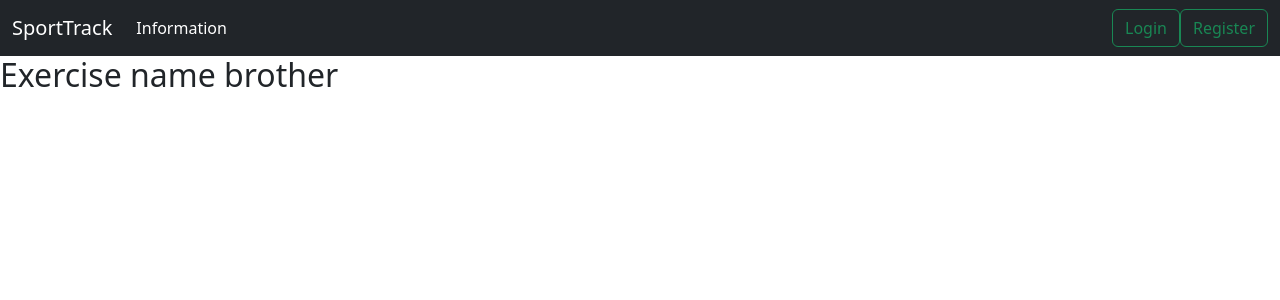
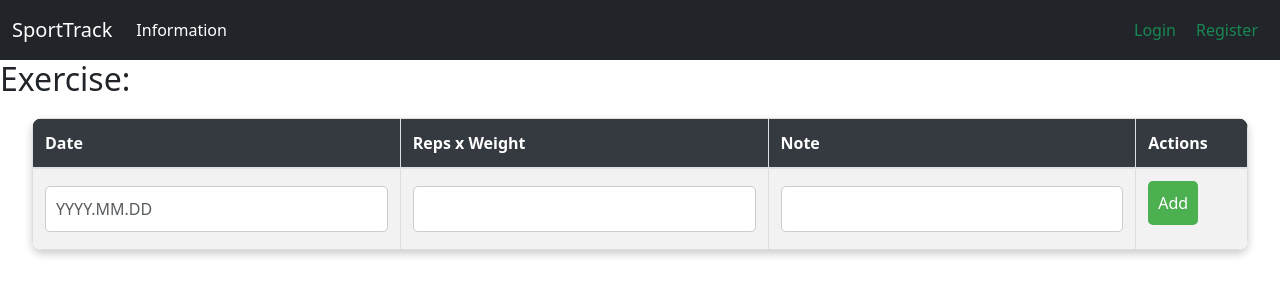
Before and after one commit to mamarek123/SportTrackBetaReactFronEnd, a React (Create React App) app: page /exercise in a window 1280 px wide. Shown: the top 300 px of the page. Built offline with nearby package versions, Linux system fonts and the light colour scheme.

Commit message:
We have working Exercise page and beutifull too

```diff
--- /dev/null
+++ b/src/pages/Exercise.css
@@ -0,0 +1,53 @@
+.table {
+    width: 95%;
+    margin: 20px auto; /* Centruje tabelę i dodaje odstęp od góry i dołu */
+    box-shadow: 0 4px 8px rgba(0, 0, 0, 0.2); /* Dodaje subtelny cień */
+    border-collapse: collapse; /* Usuwa domyślne odstępy między komórkami */
+    border-radius: 10px; /* Zaokrąglone rogi tabeli */
+    overflow: hidden; /* Zapobiega wyświetlaniu się zawartości poza zaokrąglonymi rogami */
+}
+
+.table th, .table td {
+    text-align: left;
+    padding: 12px; /* Dodaje odstępy wewnątrz komórek */
+}
+
+.table thead {
+    background-color: #f2f2f2; /* Jasnoszary kolor tła dla nagłówków */
+}
+
+.table tbody tr:nth-child(odd) {
+    background-color: #ffffff; /* Biały kolor tła dla nieparzystych wierszy */
+}
+
+.table tbody tr:nth-child(even) {
+    background-color: #f9f9f9; /* Bardziej jasnoszary kolor tła dla parzystych wierszy */
+}
+
+.table tbody tr:hover {
+    background-color: #ddd; /* Kolor tła podczas najechania myszką */
+}
+
+.btn {
+    border: none;
+    border-radius: 5px; /* Zaokrąglone krawędzie dla przycisków */
+    padding: 10px;
+    cursor: pointer; /* Kursor wskazujący, że przycisk jest klikalny */
+}
+
+.btn-success {
+    background-color: #4CAF50; /* Zielony kolor tła */
+    color: white; /* Biały tekst */
+}
+
+.btn-danger {
+    background-color: #f44336; /* Czerwony kolor tła */
+    color: white; /* Biały tekst */
+}
+
+.form-control {
+    padding: 10px;
+    margin: 5px 0;
+    border: 1px solid #ccc;
+    border-radius: 5px; /* Zaokrąglone krawędzie dla pól formularza */
+}
--- a/src/pages/Exercise.js
+++ b/src/pages/Exercise.js
@@ -1,10 +1,163 @@
-// components/Calendar.js
-import React from 'react';
+import React, { useState, useEffect } from 'react';
+import { Link, useLocation } from "react-router-dom";
+import axios from 'axios'; // Ensure you have axios installed
+import "./Exercise.css"; // Make sure to create a corresponding CSS file
+
 
 export default function Exercise() {
+
+    const [newTraining, setNewTraining] = useState({date: '', repsAndWeights: '', note: ''});
+
+    const isValidDate = (dateString) => {
+        const regEx = /^\d{4}\.\d{2}\.\d{2}$/;
+        if (!dateString.match(regEx)) return false; // Invalid format
+        const [year, month, day] = dateString.split('.').map(num => parseInt(num, 10));
+        const date = new Date(year, month - 1, day);
+        return date.getFullYear() === year && date.getMonth() + 1 === month && date.getDate() === day;
+    };
+
+
+
+    const location = useLocation();
+    const searchParams = new URLSearchParams(location.search);
+    const exerciseName = searchParams.get('name');
+    const [trainings, setTrainings] = useState([]);
+
+    const handleAddTraining = async () => {
+        if (!isValidDate(newTraining.date) || !newTraining.repsAndWeights || !newTraining.note) {
+            alert('Please ensure all fields are correctly filled and the date is in YYYY.MM.DD format.');
+            return;
+        }
+
+        const [year, month, day] = newTraining.date.split('.').map(num => parseInt(num, 10));
+        const dateTime = new Date(year, month - 1, day).toISOString();
+
+        const trainingData = {
+            exerciseName: exerciseName, // Taken from URL parameter
+            repsAndWeights: newTraining.repsAndWeights,
+            note: newTraining.note,
+            dateTime: dateTime,
+        };
+
+        try {
+            await axios.post('http://localhost:8080/trainings/add', trainingData, {
+                headers: {
+                    Authorization: `Bearer ${localStorage.getItem('token')}`,
+                    'Content-Type': 'application/json',
+                },
+            });
+            window.location.reload();
+        } catch (error) {
+            console.error('Failed to add new training:', error);
+            alert('Failed to add training. Please check console for details.');
+        }
+    };
+
+
+    const handleDelete = async (dateString) => {
+        const [year, month, day] = dateString.split('.').map(num => parseInt(num, 10));
+
+        const deleteTrainingData = {
+            exerciseName: exerciseName, // From URL parameter
+            year: year,
+            month: month,
+            day: day,
+        };
+
+        try {
+            await axios.delete('http://localhost:8080/trainings/delete', {
+                data: deleteTrainingData,
+                headers: {
+                    Authorization: `Bearer ${localStorage.getItem('token')}`,
+                    'Content-Type': 'application/json',
+                },
+            });
+            window.location.reload();
+        } catch (error) {
+            console.error('Failed to delete training:', error);
+            alert('Failed to delete training. Please check console for details.');
+        }
+    };
+
+
+    useEffect(() => {
+        const fetchTrainingsForExercise = async () => {
+            try {
+                const response = await axios.get('http://localhost:8080/trainings/ForExercise', {
+                    headers: {
+                        Authorization: `Bearer ${localStorage.getItem('token')}`,
+                    },
+                    params: {
+                        exercise: exerciseName,
+                    },
+                });
+                setTrainings(response.data);
+                console.log('Fetched trainings for exercise:', response.data);
+            } catch (error) {
+                console.error("Failed to fetch trainings:", error);
+            }
+        };
+
+        if (exerciseName) {
+            fetchTrainingsForExercise();
+        }
+    }, [exerciseName]);
+
     return (
-        <div>
-            <h2>Exercise name brother</h2>
+        <div className="exercise-details-container">
+            <h2>Exercise: {exerciseName}</h2>
+            <table className="table table-striped">
+                <thead>
+                <tr>
+                    <th scope="col">Date</th>
+                    <th scope="col">Reps x Weight</th>
+                    <th scope="col">Note</th>
+                    <th scope="col">Actions</th>
+                </tr>
+                </thead>
+                <tbody>
+                {trainings.map((training, index) => (
+                    <tr key={index}>
+                        <td>{training.dateTime.split('T')[0].replace(/-/g, '.')}</td>
+                        <td>{training.repsAndWeights}</td>
+                        <td>{training.note}</td>
+                        <td>
+                            <button className="btn btn-danger" onClick={() => handleDelete(training.dateTime.split('T')[0].replace(/-/g, '.'))}>Delete</button>
+                        </td>
+                    </tr>
+                ))}
+                <tr>
+                    <td>
+                        <input
+                            type="text"
+                            className="form-control"
+                            placeholder="YYYY.MM.DD"
+                            value={newTraining.date}
+                            onChange={e => setNewTraining({...newTraining, date: e.target.value})}
+                        />
+                    </td>
+                    <td>
+                        <input
+                            type="text"
+                            className="form-control"
+                            value={newTraining.repsAndWeights}
+                            onChange={e => setNewTraining({...newTraining, repsAndWeights: e.target.value})}
+                        />
+                    </td>
+                    <td>
+                        <input
+                            type="text"
+                            className="form-control"
+                            value={newTraining.note}
+                            onChange={e => setNewTraining({...newTraining, note: e.target.value})}
+                        />
+                    </td>
+                    <td>
+                        <button className="btn btn-success" onClick={handleAddTraining}>Add</button>
+                    </td>
+                </tr>
+                </tbody>
+            </table>
         </div>
     );
-};
+}
--- a/src/pages/Exercises.js
+++ b/src/pages/Exercises.js
@@ -1,37 +1,75 @@
-// components/AllExercises.js
 import React, { useState, useEffect } from 'react';
-import AuthService from '../services/AuthService'; // Use if needed for fetching
+import axios from 'axios';
+import { Link } from 'react-router-dom';
+import 'bootstrap/dist/css/bootstrap.min.css';
 
 const Exercises = () => {
+    const [exercises, setExercises] = useState([]);
+
+    useEffect(() => {
+        const fetchExercises = async () => {
+            try {
+                const token = localStorage.getItem('token');
+                const response = await axios.get('http://localhost:8080/trainings/user/exercises', {
+                    headers: {
+                        Authorization: `Bearer ${token}`,
+                    },
+                });
+                setExercises(response.data);
+            } catch (error) {
+                console.error('Błąd podczas pobierania ćwiczeń:', error);
+            }
+        };
+
+        fetchExercises();
+    }, []);
+
     return (
-        <div>
-            <table className="table">
-                <thead>
+        <div className="container mt-2" style={{ maxWidth: '96%' }}>
+            <style>
+                {`
+                    .custom-table-header {
+                        background-color: #343a40; /* Deep dark gray */
+                        color: white;
+                    }
+                    .table-striped tbody tr:hover {
+                        background-color: #bcbcbc; /* Slight dark on hover */
+                    }
+                    .rounded-table {
+                        border-radius: 0.75rem;
+                        overflow: hidden;
+                    }
+                    .shadow-table {
+                        box-shadow: 0 0.125rem 0.25rem rgba(0, 0, 0, 0.075);
+                    }
+                    .table-link {
+                        color: black; /* Black links, as requested */
+                        text-decoration: none; /* Optional: removes underline from links */
+                    }
+                    .table-link:hover {
+                        color: #555; /* Darker color on hover for links */
+                    }
+                `}
+            </style>
+            <h2 style={{ color: 'white' }}>Ćwiczenia</h2>
+            <table className="table table-striped rounded-table shadow-table" style={{ backgroundColor: 'darkgray' }}>
+                <thead className="custom-table-header">
                 <tr>
                     <th scope="col">#</th>
-                    <th scope="col">First</th>
-                    <th scope="col">Last</th>
-                    <th scope="col">Handle</th>
+                    <th scope="col">Nazwa ćwiczenia</th>
                 </tr>
                 </thead>
                 <tbody>
-                <tr>
-                    <th scope="row">1</th>
-                    <td>Mark</td>
-                    <td>Otto</td>
-                    <td>@mdo</td>
-                </tr>
-                <tr>
-                    <th scope="row">2</th>
-                    <td>Jacob</td>
-                    <td>Thornton</td>
-                    <td>@fat</td>
-                </tr>
-                <tr>
-                    <th scope="row">3</th>
-                    <td colSpan="2">Larry the Bird</td>
-                    <td>@twitter</td>
-                </tr>
+                {exercises.map((exercise, index) => (
+                    <tr key={index}>
+                        <th scope="row">{index + 1}</th>
+                        <td>
+                            <Link to={`/Exercise?name=${encodeURIComponent(exercise)}`} className="table-link">
+                                {exercise}
+                            </Link>
+                        </td>
+                    </tr>
+                ))}
                 </tbody>
             </table>
         </div>
```
